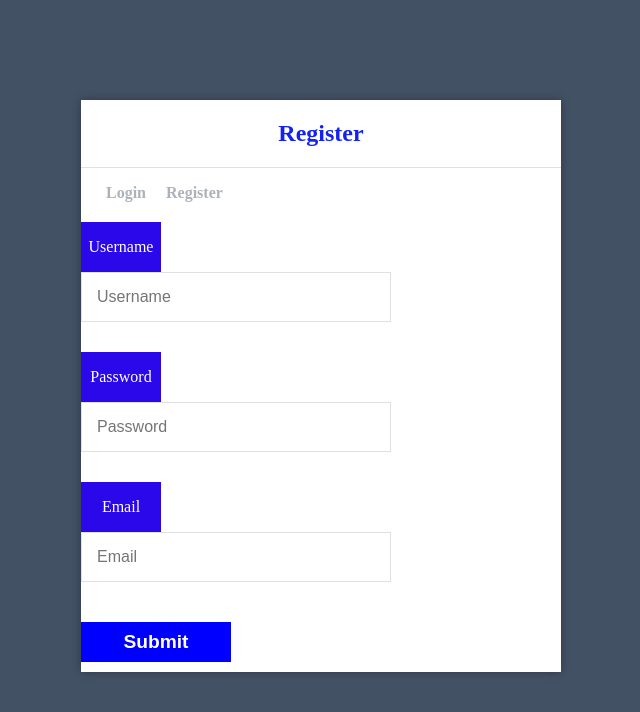
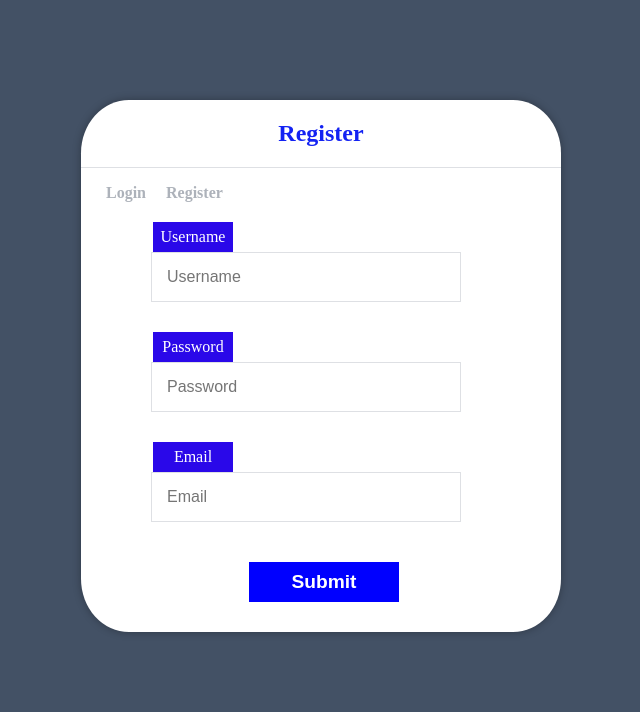
Before and after one commit to Muhad99/Timer, a Flask app: page / in a window 1280 px wide. Shown: the top 712 px of the page, without its empty margins (319-959 px from the left). Run offline with Flask 3, Linux system fonts and the light colour scheme; some libraries are stand-ins or nearby versions.

Commit message:
style nad app.py modified

```diff
--- a/app.py
+++ b/app.py
@@ -2,7 +2,7 @@ from flask import Flask,render_template, Response, request, redirect, url_for, s
 from datetime import datetime
 from flask_bootstrap import Bootstrap
 import re
-import time
+import datetime
 from flask_mysqldb import MySQL
 import MySQLdb.cursors
 
@@ -26,9 +26,9 @@ bootstrap = Bootstrap(app)
 
 @app.route('/index')
 def index():
-    now = datetime.now()
+    now = datetime.now() # current date and time
     date_time = now.strftime("%H:%M:%S")
-    return render_template('index.html', date_time=date_time)
+    return render_template('base.html', date_time=date_time)
 
 @app.route('/login/index')
 def home():
--- a/static/style.css
+++ b/static/style.css
@@ -17,6 +17,8 @@ body {
     background-color: #ffffff;
     box-shadow: 0 0 9px 0 rgba(0, 0, 0, 0.3);
     margin: 100px auto;
+    border-radius: 10%;
+
 }
 
 .login h1,
@@ -58,12 +60,13 @@ body {
 
 .login form label,
 .register form label {
+    margin-left: 15%;
     margin-top: 10px;
     display: flex;
     justify-content: center;
     align-items: center;
     width: 80px;
-    height: 50px;
+    height: 30px;
     background-color: rgb(42, 8, 233);
     color: #ffffff;
 }
@@ -74,6 +77,7 @@ body {
 .register form input[type="password"],
 .register form input[type="text"],
 .register form input[type="email"] {
+    margin-left: 70px;
     width: 310px;
     height: 50px;
     border: 1px solid #dee0e4;
@@ -87,12 +91,12 @@ body {
     background-color: blue;
     color: white;
     margin-top: 20px;
-    margin-bottom: 10px;
+    margin-bottom: 30px;
     border: 0;
     cursor: pointer;
     font-weight: bold;
     font-size: larger;
-    /* margin-left: 20%; */
+    margin-left: 35%;
     transition: background-color 0.2s;
 
 }
```
